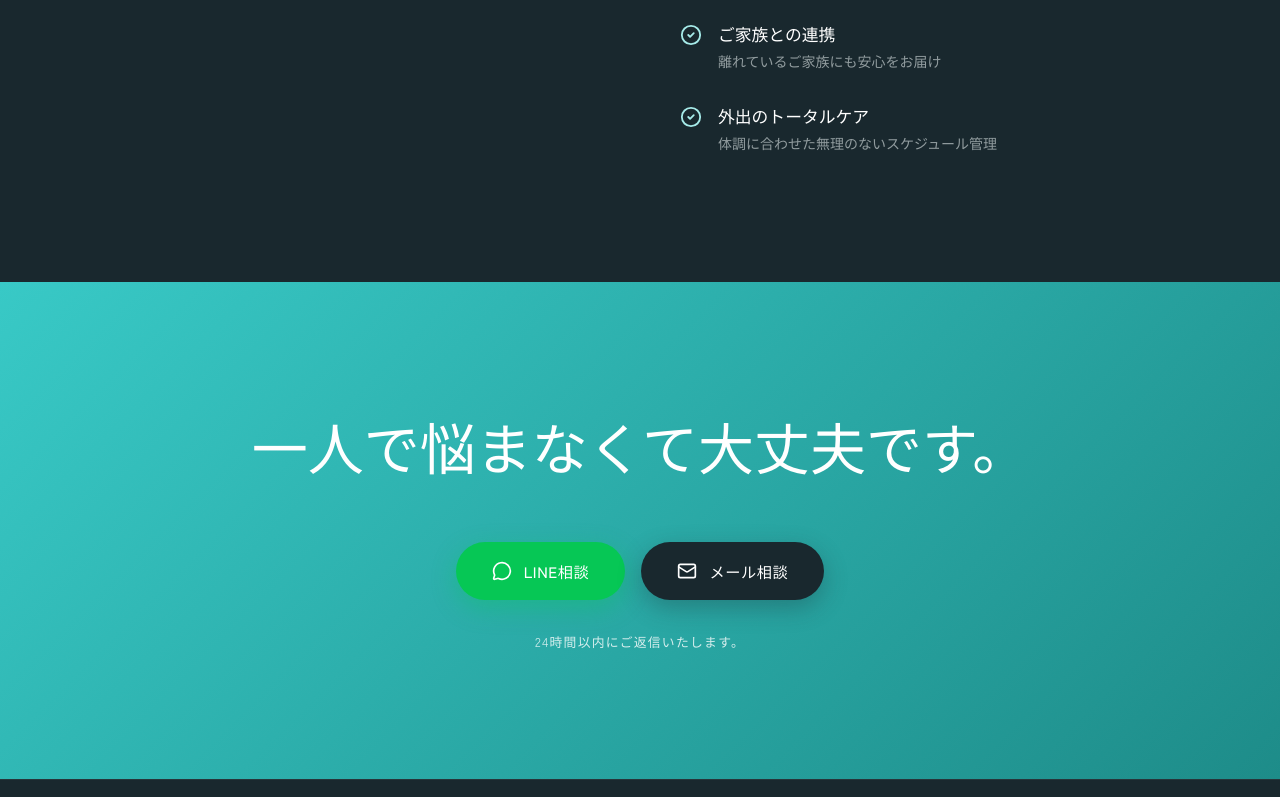
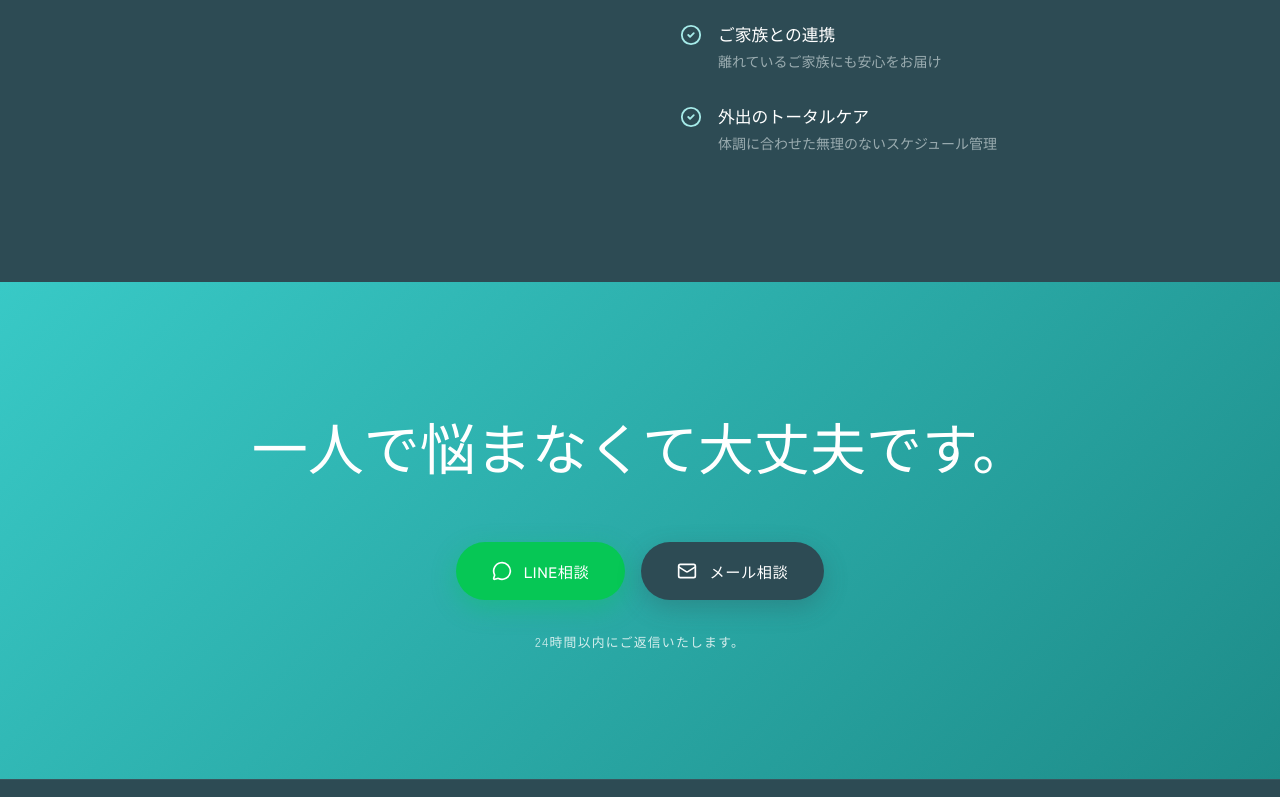
Before and after one commit to f1man/ganesh, a Next.js app: page / in a window 1280 px wide. Shown: the part 5762-6559 px from the top of the page. Built offline with nearby package versions, Linux system fonts and the light colour scheme.

Commit message:
style: soften dark teal backgrounds and shadows for harmony with tiffany theme

```diff
--- a/src/app/globals.css
+++ b/src/app/globals.css
@@ -4,10 +4,10 @@
   --cream:     #F4FBFB;
   --cream-2:   #E6F7F6;
   --cream-3:   #D0F0EE;
-  --warm-100:  #C2D5D9;
-  --warm-500:  #6B868C;
-  --warm-700:  #3E555C;
-  --warm-900:  #19282E;
+  --warm-100:  #D3E4E8;
+  --warm-500:  #7DA5B3;
+  --warm-700:  #507682;
+  --warm-900:  #2D4B54;
   --tiffany:       #38C9C6;
   --tiffany-light: #A6EBE9;
   --gold:      #5AD1CD;
@@ -47,7 +47,7 @@ body {
   border: 1px solid rgba(90,209,205,0.25);
   border-radius: 100px;
   padding: .25rem;
-  box-shadow: 0 4px 24px rgba(25,40,46,0.08);
+  box-shadow: 0 4px 24px rgba(45,75,84,0.08);
 }
 .lang-toggle button {
   padding: .4rem 1rem;
@@ -88,9 +88,9 @@ body {
   position: absolute; inset: 0;
   background: linear-gradient(
     to bottom,
-    rgba(25,40,46,.5) 0%,
-    rgba(25,40,46,.3) 45%,
-    rgba(25,40,46,.95) 100%
+    rgba(45,75,84,.5) 0%,
+    rgba(45,75,84,.3) 45%,
+    rgba(45,75,84,.95) 100%
   );
 }
 .hero-inner {
@@ -228,7 +228,7 @@ section { position: relative; }
 }
 .feature-card:hover {
   transform: translateY(-6px);
-  box-shadow: 0 20px 60px rgba(25,40,46,.1);
+  box-shadow: 0 20px 60px rgba(45,75,84,.1);
   border-color: rgba(56,201,198,.25);
 }
 .feature-icon {
@@ -278,7 +278,7 @@ section { position: relative; }
   border-radius: 1rem;
   overflow: hidden;
   flex-shrink: 0;
-  box-shadow: 0 4px 16px rgba(25,40,46,.08);
+  box-shadow: 0 4px 16px rgba(45,75,84,.08);
 }
 @media (min-width: 640px) {
   .marquee-item {
@@ -467,7 +467,7 @@ section { position: relative; }
   transition: transform .35s var(--ease-out);
 }
 .service-card:hover {
-  box-shadow: 0 16px 48px rgba(25,40,46,.1);
+  box-shadow: 0 16px 48px rgba(45,75,84,.1);
   border-color: rgba(56,201,198,.2);
   transform: translateY(-4px);
 }
@@ -478,7 +478,7 @@ section { position: relative; }
   border-radius: 1rem;
   display: flex; align-items: center; justify-content: center;
   color: var(--tiffany);
-  box-shadow: 0 4px 16px rgba(25,40,46,.07);
+  box-shadow: 0 4px 16px rgba(45,75,84,.07);
 }
 .service-card h3 {
   font-size: .95rem;
@@ -517,7 +517,7 @@ section { position: relative; }
   border-radius: 2rem;
   padding: clamp(2.5rem, 5vw, 5rem);
   text-align: center;
-  box-shadow: 0 8px 60px rgba(25,40,46,.08);
+  box-shadow: 0 8px 60px rgba(45,75,84,.08);
 }
 .endroll-card h2 {
   font-family: var(--font-display);
@@ -693,9 +693,9 @@ section { position: relative; }
 .btn-mail {
   background: var(--warm-900);
   color: #fff;
-  box-shadow: 0 8px 24px rgba(25,40,46,.3);
+  box-shadow: 0 8px 24px rgba(45,75,84,.3);
 }
-.btn-mail:hover { transform: translateY(-3px); box-shadow: 0 16px 40px rgba(25,40,46,.4); }
+.btn-mail:hover { transform: translateY(-3px); box-shadow: 0 16px 40px rgba(45,75,84,.4); }
 .cta-reply {
   margin-top: 2rem;
   font-size: .8rem;
```
